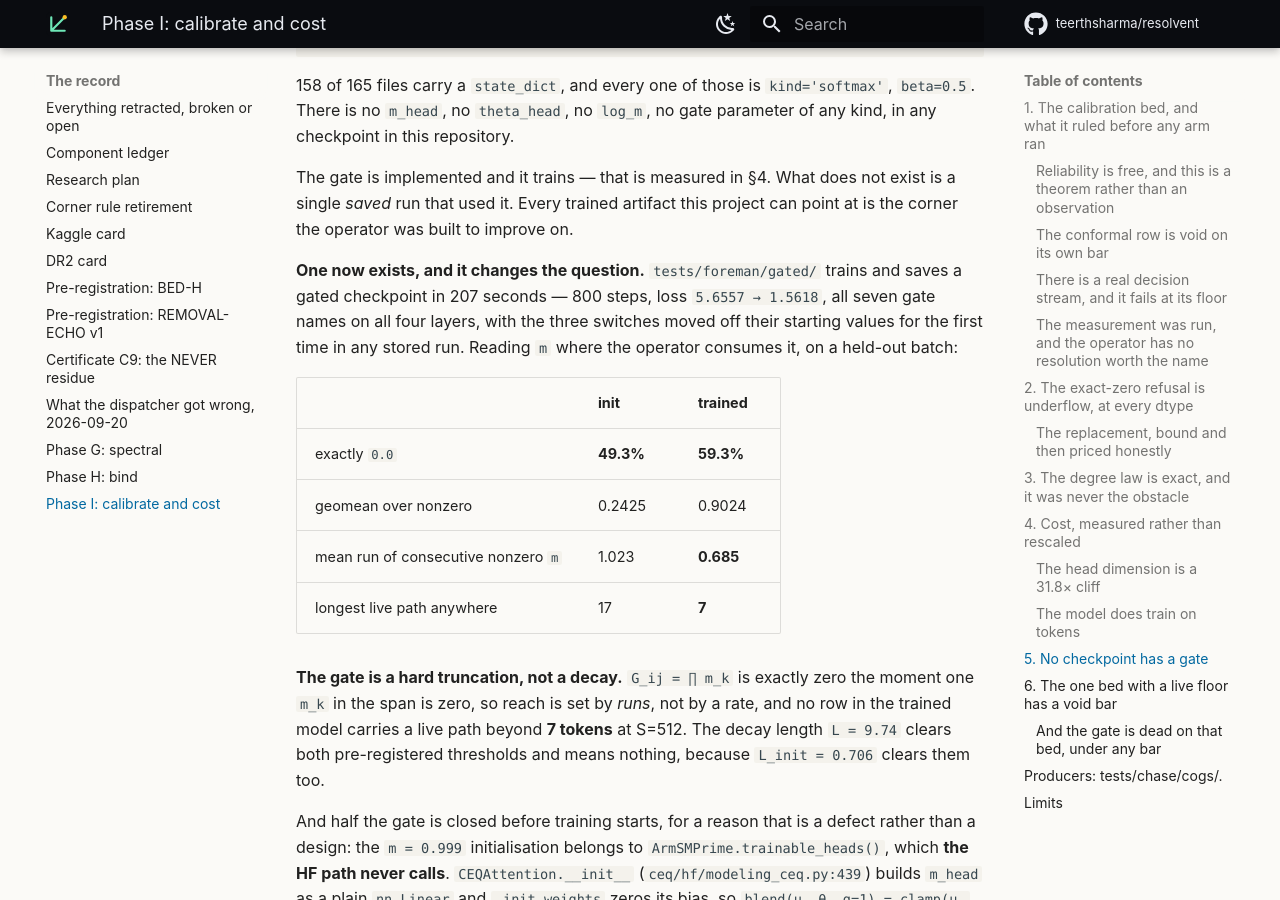
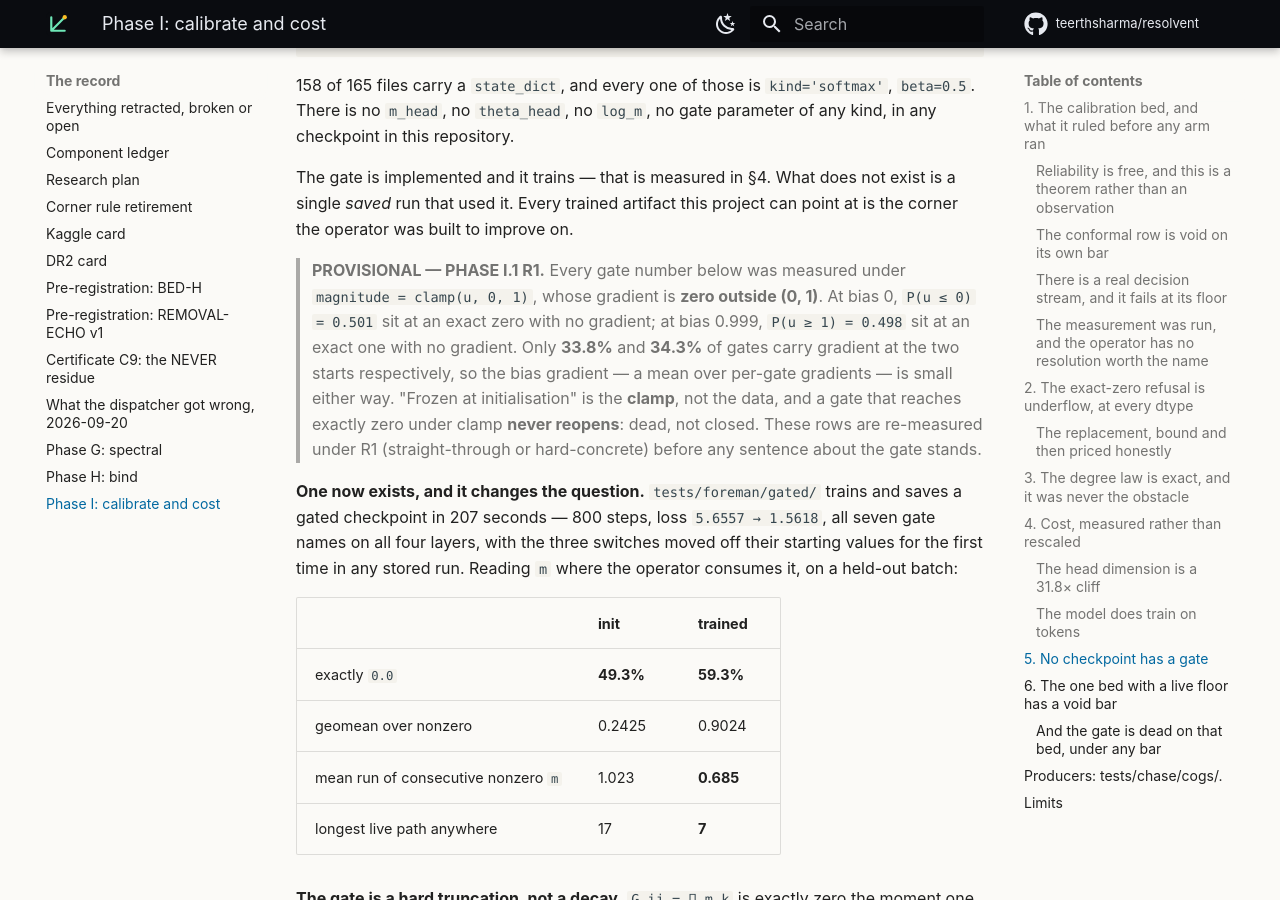
Before and after one commit to teerthsharma/resolvent, an MkDocs documentation site: the page built from docs/PHASE_I.md, in a window 1280 px wide and 900 px high, scrolled down 8657 px. Built offline with MkDocs 1.6.1 and Material for MkDocs 9.7.7, drawn with Linux system fonts in a browser that asks for light colours; comment, search, counter and statistics services are not loaded.

Commit message:
Label every gate row provisional, and name the clamp as the reason the bias never moved
Two runs of the gated arm ended with m_head.bias within 0.02 of wherever it
started - from 0 to -0.017239, -0.002079, 0.006750 and -0.010053 on the default
initialisation, and from 0.999 to 0.9797, 0.9987, 0.9908 and 0.9990 on the
repaired one. That was read as the data declining to move the gate. It is not.

ceq/arm_smprime.py's magnitude is clamp(u, 0, 1), whose gradient is zero outside
the open interval. Measured on LayerNorm-normalised rows at d = 512 with weights
drawn N(0, 1/d) over 20,000 samples in float64: at bias 0, P(u <= 0) = 0.501 sit
at an exact zero carrying no gradient and P(u >= 1) = 0.160 sit at an exact one,
leaving 33.8 percent of gates with a gradient at all; at bias 0.999,
P(u >= 1) = 0.498 and 34.3 percent carry gradient. The bias gradient is a mean
over per-gate gradients, so with two thirds of the gates dead at either start it
is small in both directions. The freeze is the clamp, not the data.

The same fact has a sharper consequence for the refusal channel. A gate that
reaches exactly zero under a clamp has no gradient to leave by, so it never
reopens. It is dead rather than closed, and a refusal that cannot be revised is a
different object from a refusal the model chose.

Every gate row in docs/PHASE_I.md, tests/foreman/gated/ and tests/chase/cogs/
therefore carries a provisional banner until re-measured under a parameterisation
that keeps exact endpoints reachable with a live gradient - straight-through
(Bengio et al. 2013) or hard-concrete (Louizos, Welling and Kingma 2018), both
conceded as prior art and both unfetched at the time of writing. The must-fire
for that replacement is stated before any number: at least 95 percent of gates
carrying nonzero gradient at initialisation and at 800 steps, m_head.bias moving
at least 0.05 over those steps, exact zeros at initialisation under 0.05, and the
trained exact-zero fraction reported with no threshold at all, because that is the
number the data is entitled to decide.

Limits: the dead-zone instance is an analytic draw over LayerNorm-like rows, not a
read off a trained model, so it establishes the mechanism and predicts its size
rather than measuring it in place. The relabelled rows are not retracted - their
numbers stand as measurements of a clamped gate, which is what shipped.

Co-Authored-By: Claude Opus 5 <noreply@anthropic.com>

```diff
--- a/docs/PHASE_I.md
+++ b/docs/PHASE_I.md
@@ -363,6 +363,17 @@ The gate is implemented and it trains — that is measured in §4. What does not
 exist is a single *saved* run that used it. Every trained artifact this project
 can point at is the corner the operator was built to improve on.
 
+> **PROVISIONAL — PHASE I.1 R1.** Every gate number below was measured under
+> `magnitude = clamp(u, 0, 1)`, whose gradient is **zero outside (0, 1)**. At
+> bias 0, `P(u ≤ 0) = 0.501` sit at an exact zero with no gradient; at bias
+> 0.999, `P(u ≥ 1) = 0.498` sit at an exact one with no gradient. Only **33.8%**
+> and **34.3%** of gates carry gradient at the two starts respectively, so the
+> bias gradient — a mean over per-gate gradients — is small either way. "Frozen
+> at initialisation" is the **clamp**, not the data, and a gate that reaches
+> exactly zero under clamp **never reopens**: dead, not closed. These rows are
+> re-measured under R1 (straight-through or hard-concrete) before any sentence
+> about the gate stands.
+
 **One now exists, and it changes the question.** `tests/foreman/gated/` trains
 and saves a gated checkpoint in 207 seconds — 800 steps, loss `5.6557 → 1.5618`,
 all seven gate names on all four layers, with the three switches moved off their
```
Also changed, not shown: 2 other files.
